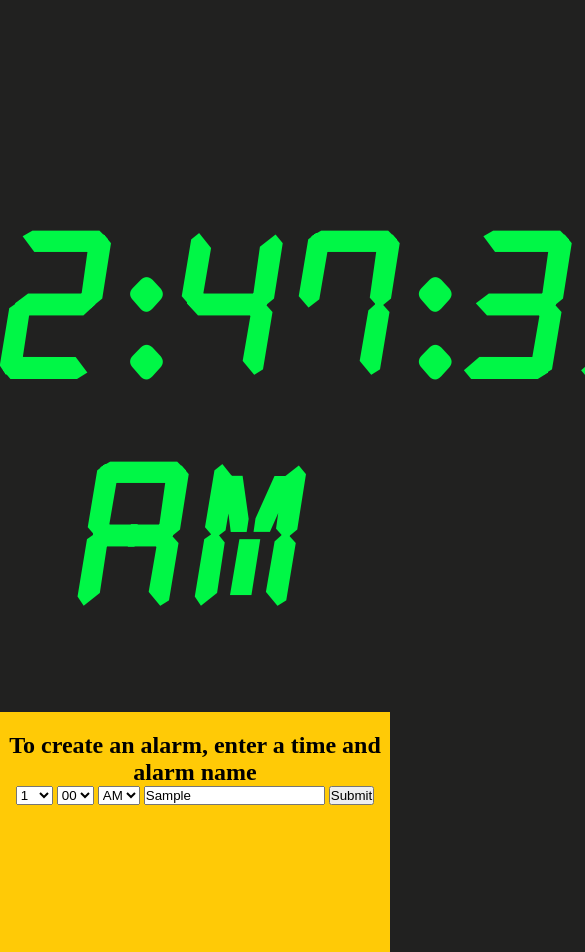
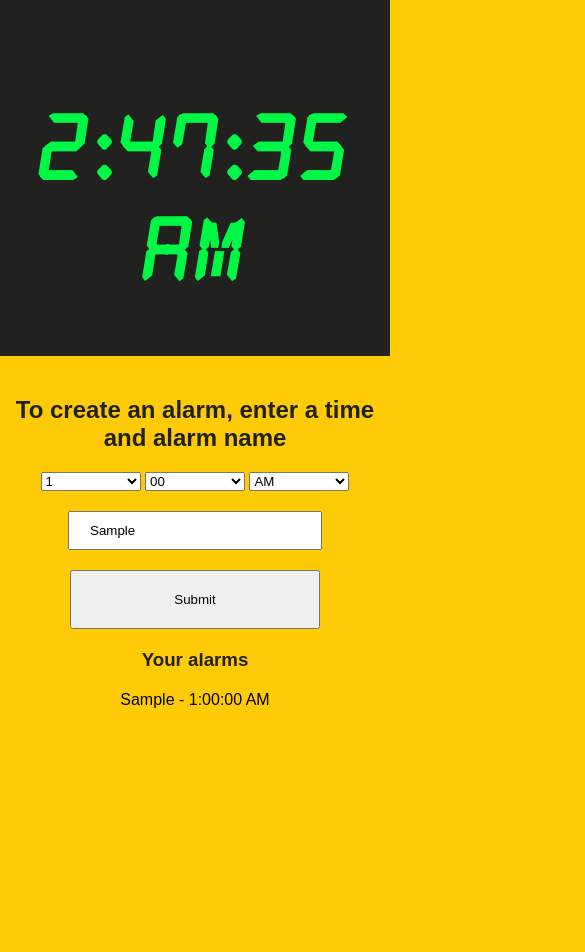
Before and after one commit to theitrain/clock, a plain HTML site: page index.html in a window 390 px wide. Both pictures are taken after typing "Sample" into the empty fields and a click on the button "Submit". Shown: the top 952 px of the page, 585 px wide, since content can reach past the window. After the commit the page ends 844 px from the top, so only its background shows below. Drawn offline with Linux system fonts and the light colour scheme.

Commit message:
Updated style and JS

```diff
--- a/clock.css
+++ b/clock.css
@@ -4,14 +4,32 @@
     src: url("assets/alarm_clock.ttf") format("truetype");
 }
 
-
+/* Quick reset */
 *{
     padding: 0;
     margin: 0;
 }
 
+html{
+    height: 100%;
+    background-color: #FFCA06;
+}
+
 body{
     background-color: #212120;
+    font-family: Arial, Helvetica, sans-serif;
+}
+
+h1{
+    font-family: 'Digital';
+    font-size: 130px;
+    color: #00F746;
+}
+
+h2,
+h3{
+    color: #212120;
+    margin: 20px 0;
 }
 
 #clock{
@@ -20,16 +38,40 @@ body{
     text-align: center;
 }
 
-#clock h1{
-    color: #00F746;
-    font-family: 'Digital';
-    font-size: 200px;
-}
-
 #settings{
     background-color: #FFCA06;
-    height: 200px;
+    height: 100%;
     padding: 20px 0;
     margin: auto;
     text-align: center;
+    overflow: auto;
 }
+
+#settings select{ width: 100px; }
+
+/* Mobile */
+@media only screen and (max-width: 768px){
+
+    #clock{ padding-top: 100px; }
+
+    h1{ font-size: 90px; }
+
+    #alarm_name{
+        display: block;
+        width: 210px;
+        margin: 20px auto;
+        padding: 10px 20px;
+    }
+
+    #submit{
+        width: 250px;
+        padding: 20px;
+    }
+}
+
+/* Widescreen */
+@media only screen and (min-width: 1224px){
+
+    h1{ font-size: 200px; }
+
+}
--- a/clock.js
+++ b/clock.js
@@ -1,8 +1,10 @@
 /*
-author: Ivan Rocha
-
-
-
+Author: Ivan Rocha
+Date: 08/15/2017
+Notes:
+    - Color palette adapted from color.adobe.com project "The Clock Strikes Nine" by user nicolagilroy ( https://color.adobe.com/The-Clock-Strikes-Nine-color-theme-1294130/ )
+    - "Alarm Clock" font from dafont.com, created by David J. Patterson ( http://www.dafont.com/alarm-clock.font )
+    -
  */
 
 document.addEventListener("DOMContentLoaded", function() {
@@ -11,6 +13,11 @@ document.addEventListener("DOMContentLoaded", function() {
     var wrapper = document.getElementById('wrapper');
     var alarmHours = document.getElementById('alarm_hours');
     var alarmMinutes = document.getElementById('alarm_minutes');
+    var alarmName = document.getElementById('alarm_name');
+    var alarmAMPM = document.getElementById('alarm_ampm');
+    var submit = document.getElementById('submit');
+    var alarmMessage = document.getElementById('alarm_message');
+    var alarmList = document.getElementById('alarm_list');
 
     // Create array to store alarm times in
     var alarms = [];
@@ -22,7 +29,24 @@ document.addEventListener("DOMContentLoaded", function() {
     renderTime();
     setInterval(renderTime, 1000);
 
+    // Set event listener for adding alarms
+    addListenerForInput();
 
+    // Alarm constructor
+    function Alarm(timeArg, nameArg){
+        this.time = timeArg;
+        this.name = nameArg;
+
+        this.getTime = function(){
+            return this.time;
+        }
+
+        this.getName = function(){
+            return this.name;
+        }
+    }
+
+    // Functions
     function createAlarmElements(){
 
         for (i=1; i <= 12; i++){
@@ -79,23 +103,68 @@ document.addEventListener("DOMContentLoaded", function() {
         wrapper.innerHTML = timeHours + ':' + timeMinutes + ':' + timeSeconds + ' ' + ampm;
 
         // Check if time matches alarm time
-        if ( alarms.indexOf(time) >= 0){
-            console.log('ALARM!');
+
+        if (alarms.length > 0){
+            for (var i = 0; i < alarms.length; i++){
+                var checkAlarm = alarms[i].getTime();
+
+                if (checkAlarm.getHours() == timeHours && checkAlarm.getMinutes() == timeMinutes){
+                    ringAlarm(alarms[i].getName());
+                }
+            }
         }
+
 
     }
 
 
+    // Add a listener to the alarm input
+    function addListenerForInput(){
+        submit.addEventListener('click', setAlarm);
+    }
+
     // Set alarm
     function setAlarm(){
-        var time = new Date();
-        alarms.push(time);
+
+        if (alarmName.value && alarmHours.value && alarmMinutes.value && alarmAMPM.value){
+
+            var time = new Date();
+
+            if (alarmAMPM.value == "PM"){
+                time.setHours(alarmHours.value + 12);
+            }
+            else {
+                time.setHours(alarmHours.value);
+            }
+
+            time.setMinutes(alarmMinutes.value);
+
+            time.setSeconds(0);
+
+
+            // Create new alarm object and store it in alarms[]
+            var newAlarm = new Alarm(time, alarmName.value);
+            alarms.push(newAlarm);
+
+            // Update alarm message text
+            alarmMessage.innerHTML = "Your alarms";
+
+            // Append date to list of dates in DOM
+            var newListItem = document.createElement('li');
+            newListItem.innerHTML = alarmName.value + " - " + time.toLocaleTimeString();
+            alarmList.appendChild(newListItem);
+
+            //TODO: Display the alarms in chronological order
+        }
+        else{
+            alert('ERROR: valid time and name needed to set an alarm');
+        }
     }
 
-    // Show animations
-
-
-    // Play sound
-
+    // Do something when the alarm goes off
+    function ringAlarm(alarmInput){
+        // TODO: Add animations and possibly sound
+        alert(alarmInput);
+    }
 
 });
--- a/index.html
+++ b/index.html
@@ -13,18 +13,24 @@
 		<section id="settings">
 			<h2>To create an alarm, enter a time and alarm name</h2>
 
-			<select id="alarm_hours" name="hours"></select>
+			<select id="alarm_hours"></select>
 
-			<select id="alarm_minutes" name="minutes"></select>
+			<select id="alarm_minutes"></select>
 
-			<select name="ampm">
+			<select id="alarm_ampm">
 				<option value="AM">AM</option>
 				<option value="PM">PM</option>
 			</select>
 
-			<input type="text" placeholder="Alarm Name" />
+			<input id="alarm_name" type="text" placeholder="Alarm Name" />
 
-			<button>Submit</button>
+			<button id="submit">Submit</button>
+
+
+			<section>
+				<h3 id="alarm_message">You have not set any alarms yet</h3>
+					<ul id="alarm_list"></ul>
+			</section>
 
 		</section>
 	</body>
```
